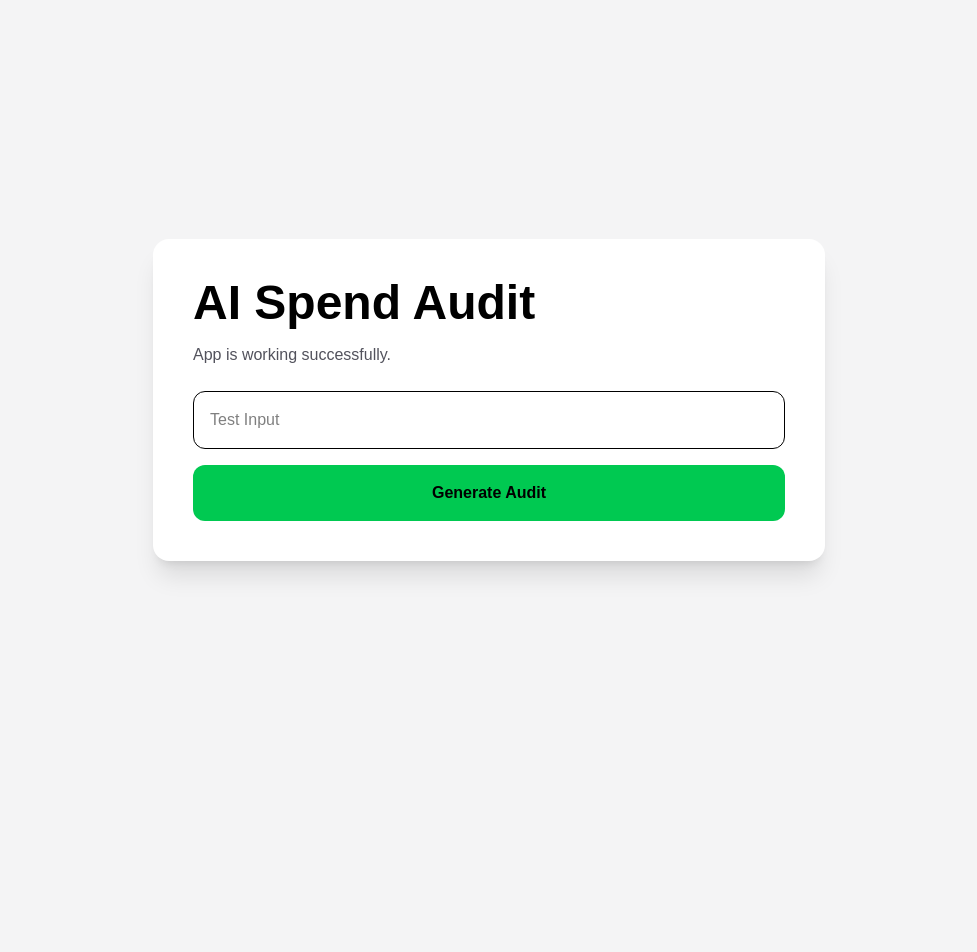
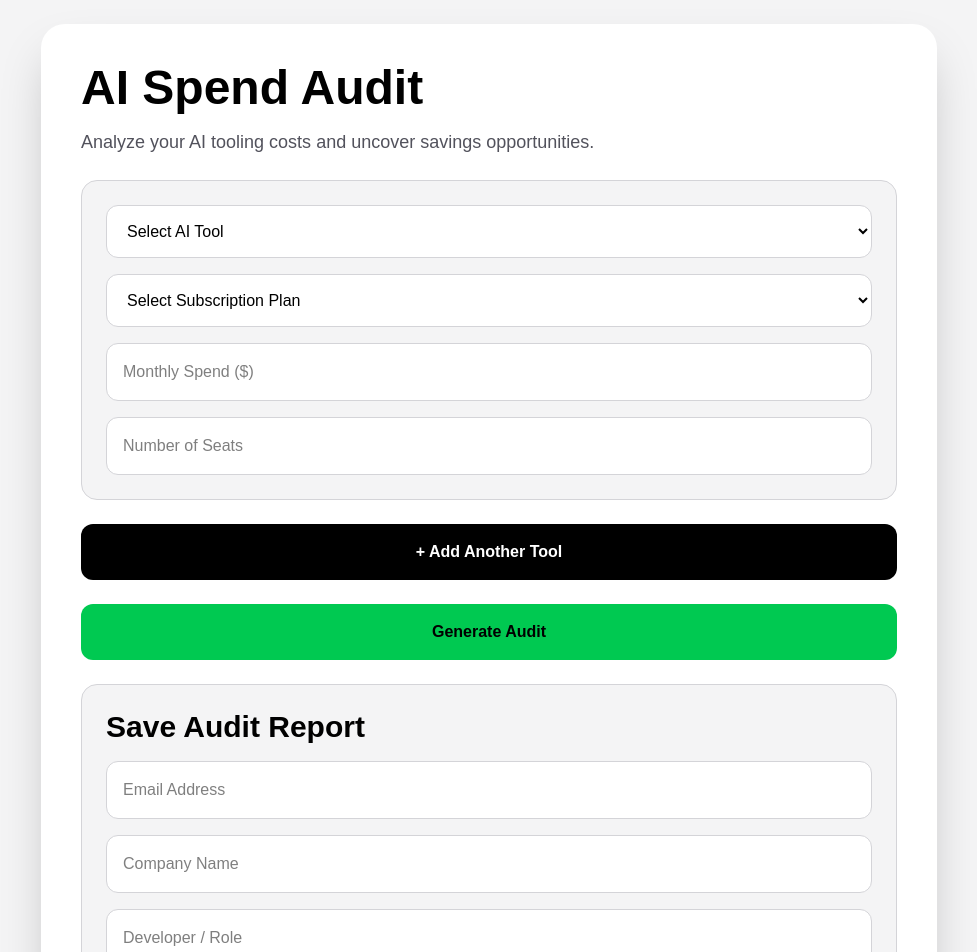
Before and after one commit to Nilavarasank/ai-spend-audit, a React (Vite) app in the folder client/: page / in a window 1280 px wide. Shown: the top 952 px of the page, without its empty margins (151-1128 px from the left). Before the commit the page ends 800 px from the top, so only its background shows below. Built offline with nearby package versions, Linux system fonts and the light colour scheme.

Commit message:
updated audit form UI

```diff
--- a/client/src/App.jsx
+++ b/client/src/App.jsx
@@ -2,11 +2,7 @@ import "./index.css";
 import AuditForm from "./components/AuditForm";
 
 function App() {
-  return (
-    <div>
-      <AuditForm />
-    </div>
-  );
+  return <AuditForm />;
 }
 
 export default App;
--- a/client/src/components/AuditForm.jsx
+++ b/client/src/components/AuditForm.jsx
@@ -1,27 +1,260 @@
+import { useState } from "react";
+
 function AuditForm() {
+
+  const [toolsData, setToolsData] = useState([
+    {
+      tool: "",
+      plan: "",
+      spend: "",
+      seats: ""
+    }
+  ]);
+
+  const [email, setEmail] = useState("");
+  const [company, setCompany] = useState("");
+  const [role, setRole] = useState("");
+
+  const [auditGenerated, setAuditGenerated] = useState(false);
+
+  const handleChange = (index, field, value) => {
+
+    const updated = [...toolsData];
+
+    updated[index][field] = value;
+
+    setToolsData(updated);
+  };
+
+  const addTool = () => {
+
+    setToolsData([
+      ...toolsData,
+      {
+        tool: "",
+        plan: "",
+        spend: "",
+        seats: ""
+      }
+    ]);
+  };
+
+  const generateAudit = () => {
+
+    setAuditGenerated(true);
+
+    alert("Audit Generated Successfully");
+  };
+
+  const saveReport = () => {
+
+    if (!email || !company || !role) {
+
+      alert("Please fill all fields");
+      return;
+    }
+
+    alert("Report Saved Successfully");
+  };
+
   return (
+
     <div className="min-h-screen bg-zinc-100 flex items-center justify-center p-6">
-      <div className="bg-white p-10 rounded-2xl shadow-xl w-full max-w-2xl">
+
+      <div className="bg-white p-10 rounded-3xl shadow-2xl w-full max-w-4xl space-y-6">
+
+        <div>
+
           <h1 className="text-5xl font-bold text-black">
             AI Spend Audit
           </h1>
 
-        <p className="text-zinc-600 mt-4">
-          App is working successfully.
+          <p className="text-zinc-600 mt-4 text-lg">
+            Analyze your AI tooling costs and uncover savings opportunities.
           </p>
+
+        </div>
+
+        {
+          toolsData.map((toolData, index) => (
+
+            <div
+              key={index}
+              className="bg-zinc-100 border border-zinc-300 rounded-2xl p-6 space-y-4"
+            >
+
+              <select
+                value={toolData.tool}
+                onChange={(e) =>
+                  handleChange(index, "tool", e.target.value)
+                }
+                className="w-full p-4 rounded-xl border border-zinc-300 bg-white text-black"
+              >
+
+                <option value="">
+                  Select AI Tool
+                </option>
+
+                <option value="ChatGPT">
+                  ChatGPT
+                </option>
+
+                <option value="Claude">
+                  Claude
+                </option>
+
+                <option value="Gemini">
+                  Gemini
+                </option>
+
+                <option value="Cursor">
+                  Cursor
+                </option>
+
+              </select>
+
+              <select
+                value={toolData.plan}
+                onChange={(e) =>
+                  handleChange(index, "plan", e.target.value)
+                }
+                className="w-full p-4 rounded-xl border border-zinc-300 bg-white text-black"
+              >
+
+                <option value="">
+                  Select Subscription Plan
+                </option>
+
+                <option value="Free">
+                  Free
+                </option>
+
+                <option value="Plus">
+                  Plus
+                </option>
+
+                <option value="Pro">
+                  Pro
+                </option>
+
+                <option value="Team">
+                  Team
+                </option>
+
+                <option value="Enterprise">
+                  Enterprise
+                </option>
+
+              </select>
+
+              <input
+                type="number"
+                placeholder="Monthly Spend ($)"
+                value={toolData.spend}
+                onChange={(e) =>
+                  handleChange(index, "spend", e.target.value)
+                }
+                className="w-full p-4 rounded-xl border border-zinc-300 bg-white text-black"
+              />
+
+              <input
+                type="number"
+                placeholder="Number of Seats"
+                value={toolData.seats}
+                onChange={(e) =>
+                  handleChange(index, "seats", e.target.value)
+                }
+                className="w-full p-4 rounded-xl border border-zinc-300 bg-white text-black"
+              />
+
+            </div>
+
+          ))
+        }
+
+        <button
+          onClick={addTool}
+          className="w-full bg-black text-white font-bold py-4 rounded-xl"
+        >
+          + Add Another Tool
+        </button>
+
+        <button
+          onClick={generateAudit}
+          className="w-full bg-green-500 hover:bg-green-400 text-black font-bold py-4 rounded-xl"
+        >
+          Generate Audit
+        </button>
+
+        {
+          auditGenerated && (
+
+            <div className="bg-green-100 border border-green-400 rounded-2xl p-6">
+
+              <h2 className="text-3xl font-bold text-black mb-4">
+                Audit Results
+              </h2>
+
+              <p className="text-lg text-black">
+                Potential Monthly Savings:
+                <span className="font-bold text-green-700">
+                  {" "} $250
+                </span>
+              </p>
+
+              <p className="text-lg text-black mt-2">
+                Recommended Action:
+                <span className="font-bold">
+                  {" "} Consolidate unused AI subscriptions
+                </span>
+              </p>
+
+            </div>
+
+          )
+        }
+
+        <div className="bg-zinc-100 border border-zinc-300 rounded-2xl p-6 space-y-4">
+
+          <h2 className="text-3xl font-bold text-black">
+            Save Audit Report
+          </h2>
+
+          <input
+            type="email"
+            placeholder="Email Address"
+            value={email}
+            onChange={(e) => setEmail(e.target.value)}
+            className="w-full p-4 rounded-xl border border-zinc-300 bg-white text-black"
+          />
 
           <input
             type="text"
-          placeholder="Test Input"
-          className="w-full mt-6 p-4 border rounded-xl text-black"
+            placeholder="Company Name"
+            value={company}
+            onChange={(e) => setCompany(e.target.value)}
+            className="w-full p-4 rounded-xl border border-zinc-300 bg-white text-black"
+          />
+
+          <input
+            type="text"
+            placeholder="Developer / Role"
+            value={role}
+            onChange={(e) => setRole(e.target.value)}
+            className="w-full p-4 rounded-xl border border-zinc-300 bg-white text-black"
           />
 
           <button
-          className="w-full mt-4 bg-green-500 text-black font-bold py-4 rounded-xl"
+            onClick={saveReport}
+            className="w-full bg-green-500 hover:bg-green-400 text-black font-bold py-4 rounded-xl"
           >
-          Generate Audit
+            Save Report
           </button>
+
         </div>
+
+      </div>
+
     </div>
   );
 }
```
Lines whose indentation alone changed are shown as unchanged.
